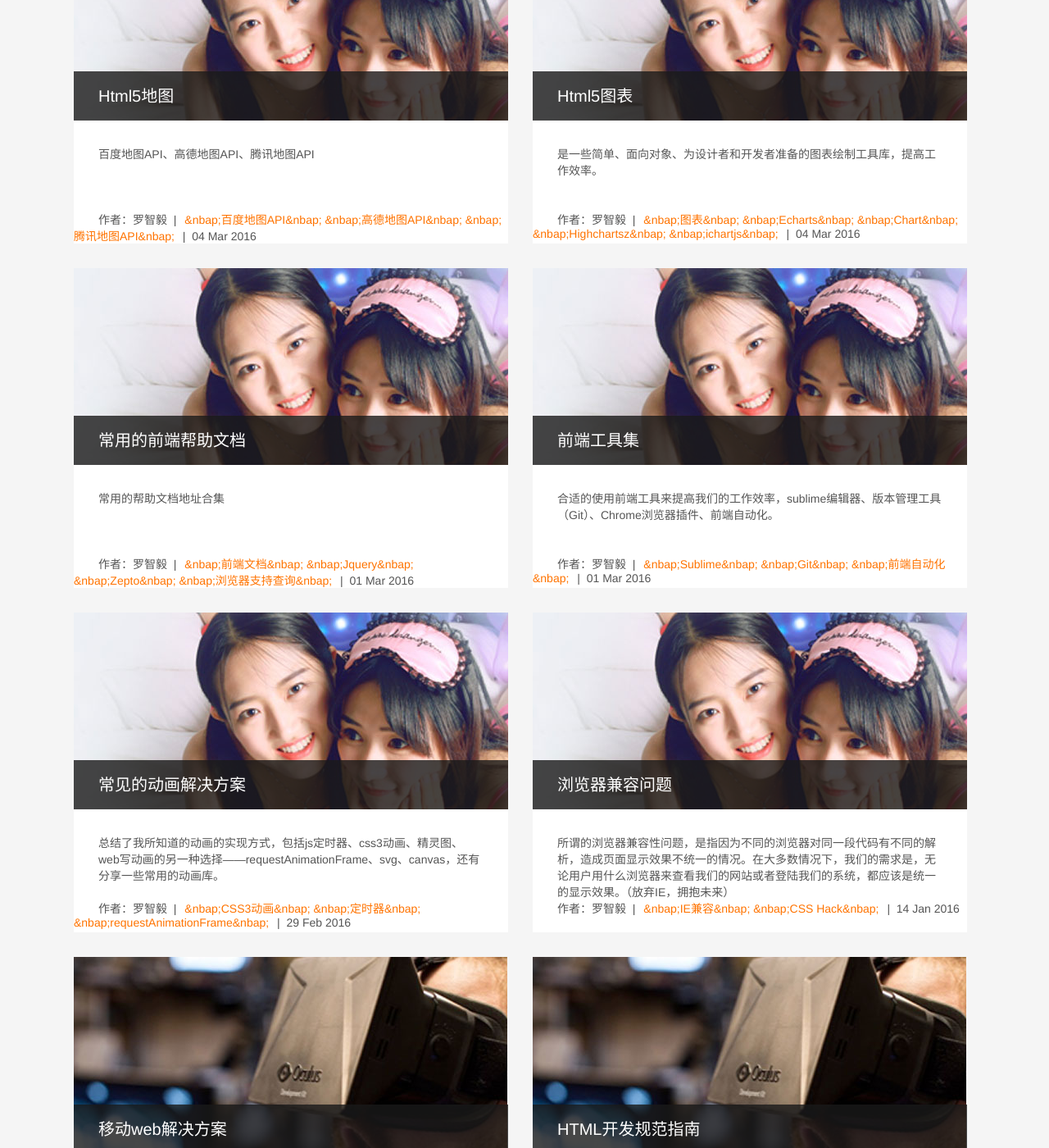
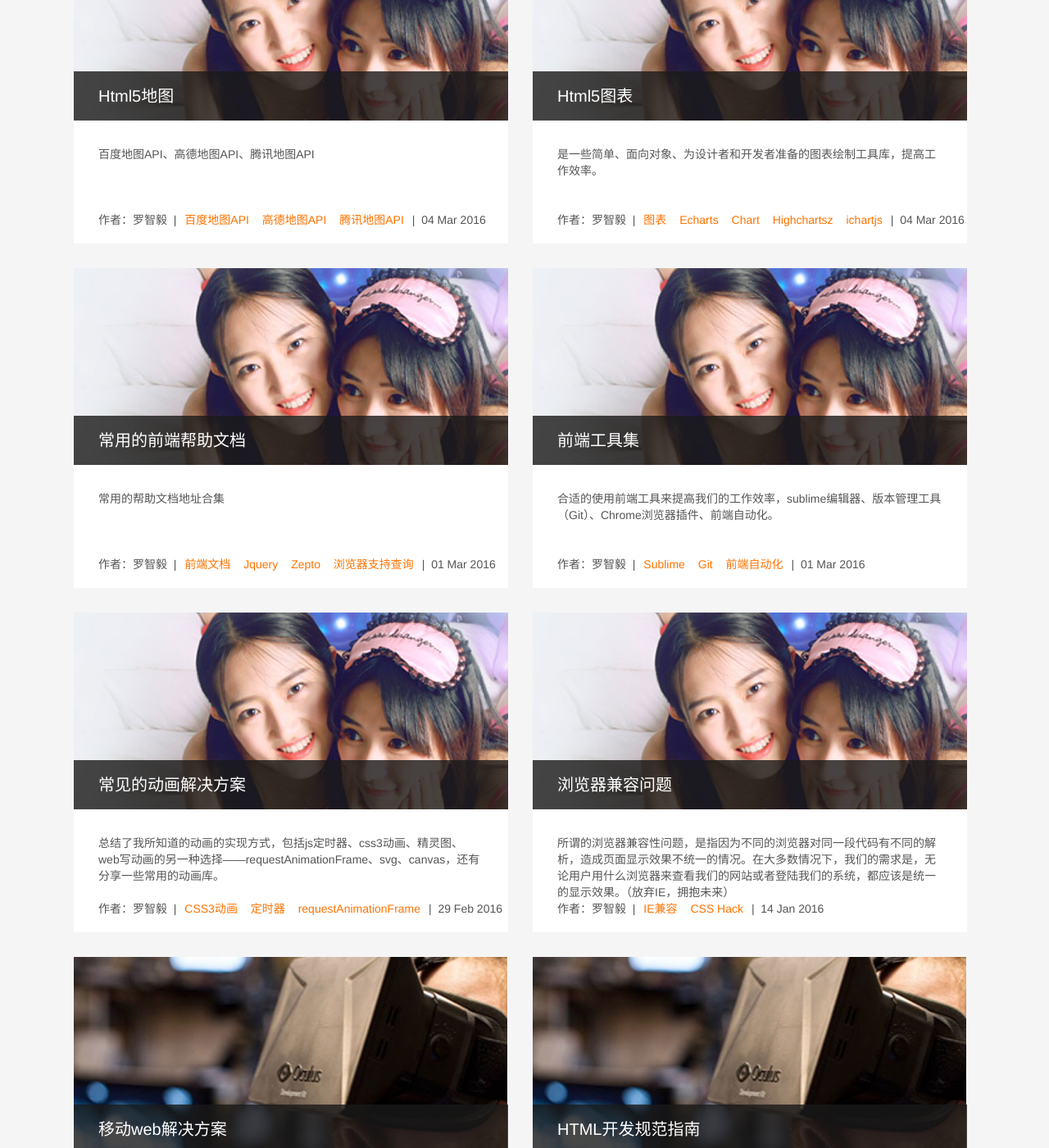
Before and after one commit to luozyiii/blog, a Jekyll site: the page built from index.html, in a window 1280 px wide and 1400 px high, scrolled down 843 px. Shown: the whole window at 82% size. Built offline with Jekyll 4.4.1, drawn with Linux system fonts in a browser that asks for light colours; some of the changed text lies outside the part shown.

Commit message:
整理文章

```diff
--- a/index.html
+++ b/index.html
@@ -18,11 +18,9 @@
 		</div>
 		<div class="info">
 			<span>作者：{{ post.author }}&nbsp;&nbsp;|</span>
-			<span class="tag">
-				{% for tag in post.tags %}
-				    &nbap;{{ tag }}&nbap;
-				{% endfor %}
-			</span>
+			{% for tag in post.tags %}
+			    <span class="tag">{{ tag }}</span>
+			{% endfor %}
 			<span>|&nbsp;&nbsp;{{ post.date | date_to_string }}</span>
 		</div>
 	</li>
```
